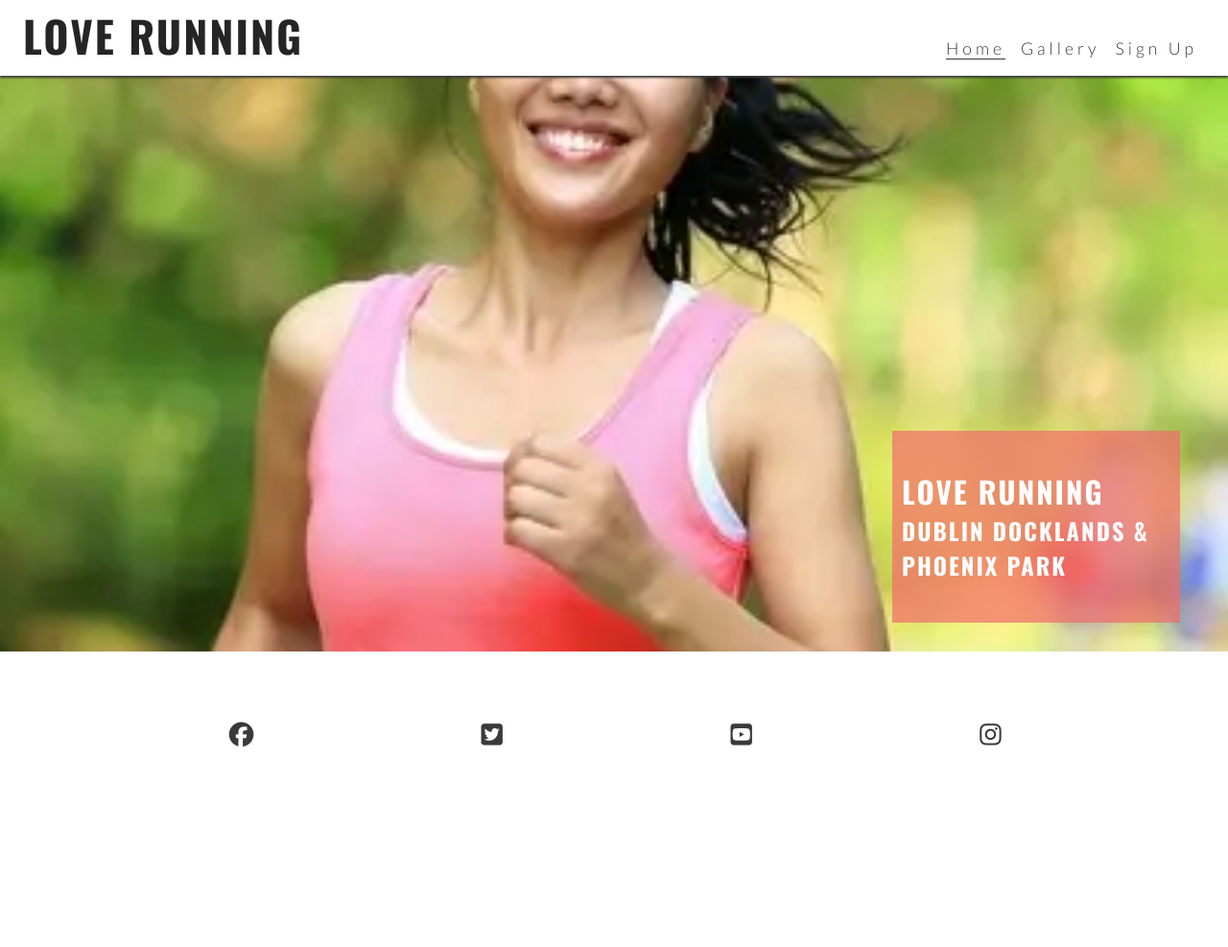
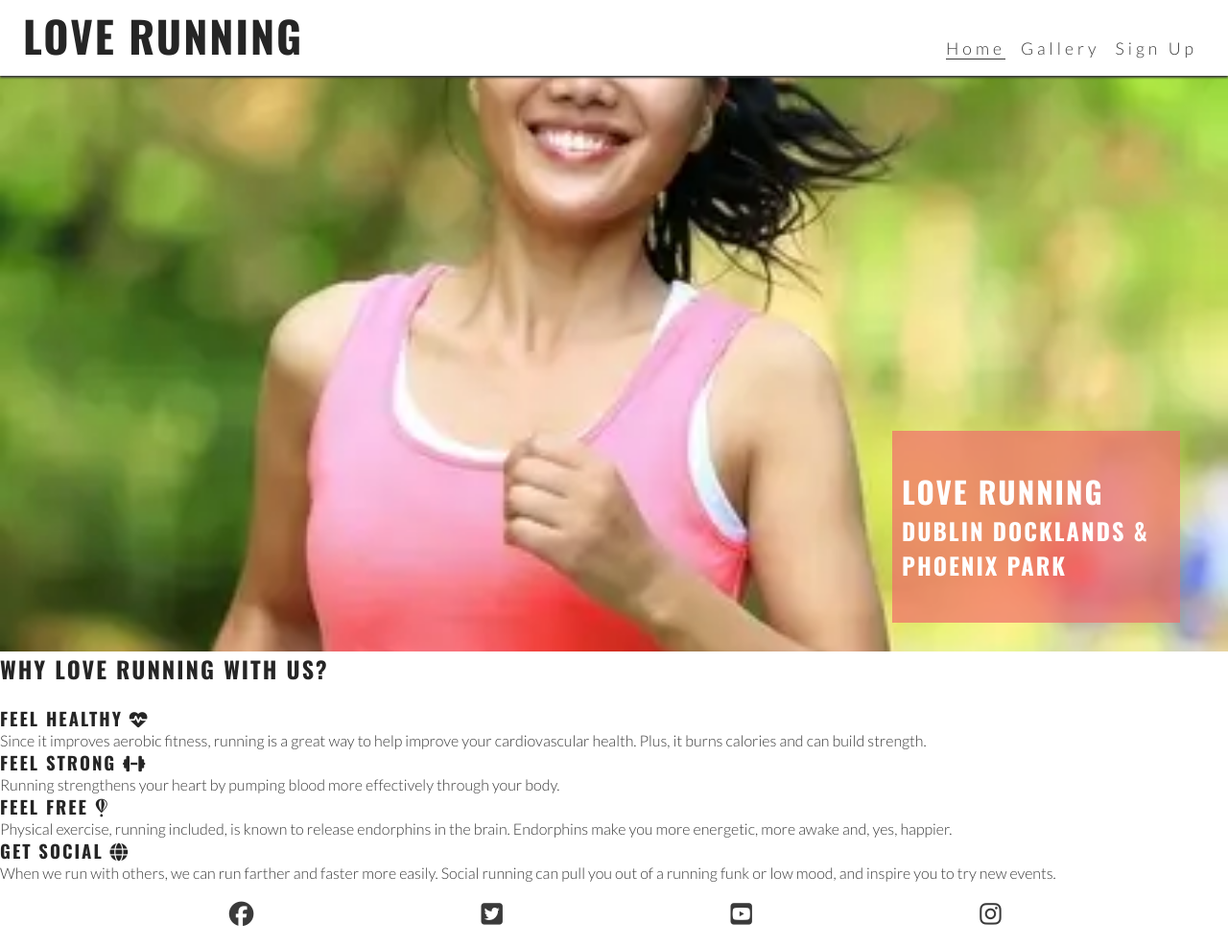
Before and after one commit to BadrAlioui/loveRunning, a plain HTML site: page index.html in a window 1280 px wide. Shown: the whole page at 96% size. Before the commit the page ends 800 px from the top, so only its background shows below. Drawn offline with nearby package versions, Linux system fonts and the light colour scheme.

Commit message:
ajouter le contenu

```diff
--- a/assets/css/style.css
+++ b/assets/css/style.css
@@ -128,6 +128,18 @@ main {
     color: #3a3a3a;
 }
 
+#reasons > h2{
+    padding-bottom: 20px;
+}
+
+#reasons > h3{
+    border-bottom: 1px solid #3a3a3a;
+}
+
+#reasons > p{
+    padding: 0 20px;
+}
+
 /* Media query: tablets and larger (768px and up) */
 @media screen and (min-width: 768px) {
     /* Header */
--- a/index.html
+++ b/index.html
@@ -16,7 +16,7 @@
   <link rel="icon" type="image/png" sizes="32x32" href="assets/favicon/favicon-32x32.png">
   <link rel="icon" type="image/png" sizes="16x16" href="assets/favicon/favicon-16x16.png">
   <!-- Stylesheet -->
-    <link rel="stylesheet" href="assets/css/style.css">
+  <link rel="stylesheet" href="./assets/css/style.css">
 </head>
 
 <body>
@@ -44,6 +44,49 @@
       <div id="cover-text">
         <h2>Love Running</h2>
         <h3>Dublin Docklands & Phoenix Park</h3>
+      </div>
+    </section>
+    <section id="reasons">
+      <h2>Why Love running with us?</h2>
+      <div id="benefits">
+        <div id="physical">
+          <div>
+            <h3>FEEL HEALTHY <i class="fa-solid fa-heart-pulse"></i></h3>
+            <p>Since it improves aerobic fitness, running is a great way to help improve your cardiovascular health.
+              Plus,
+              it
+              burns calories and can build strength.</p>
+
+          </div>
+          <div>
+            <h3>FEEL STRONG
+              <i class="fa-solid fa-dumbbell"></i>
+            </h3>
+            <p>Running strengthens your heart by pumping blood more effectively through your body.</p>
+
+
+          </div>
+
+        </div>
+        <div id="mental">
+          <div>
+            <h3>FEEL FREE
+              <i class="fa-brands fa-fly"></i>
+            </h3>
+
+            <p>Physical exercise, running included, is known to release endorphins in the brain. Endorphins make you
+              more
+              energetic, more awake and, yes, happier.</p>
+          </div>
+          <div>
+           <h3>GET SOCIAL
+            <i class="fa-solid fa-globe"></i></h3>
+
+            <p>When we run with others, we can run farther and faster more easily. Social running can pull you out of a
+              running funk or low mood, and inspire you to try new events.</p>
+          </div>
+
+        </div>
       </div>
     </section>
   </main>
```
Lines whose indentation alone changed are shown as unchanged.
